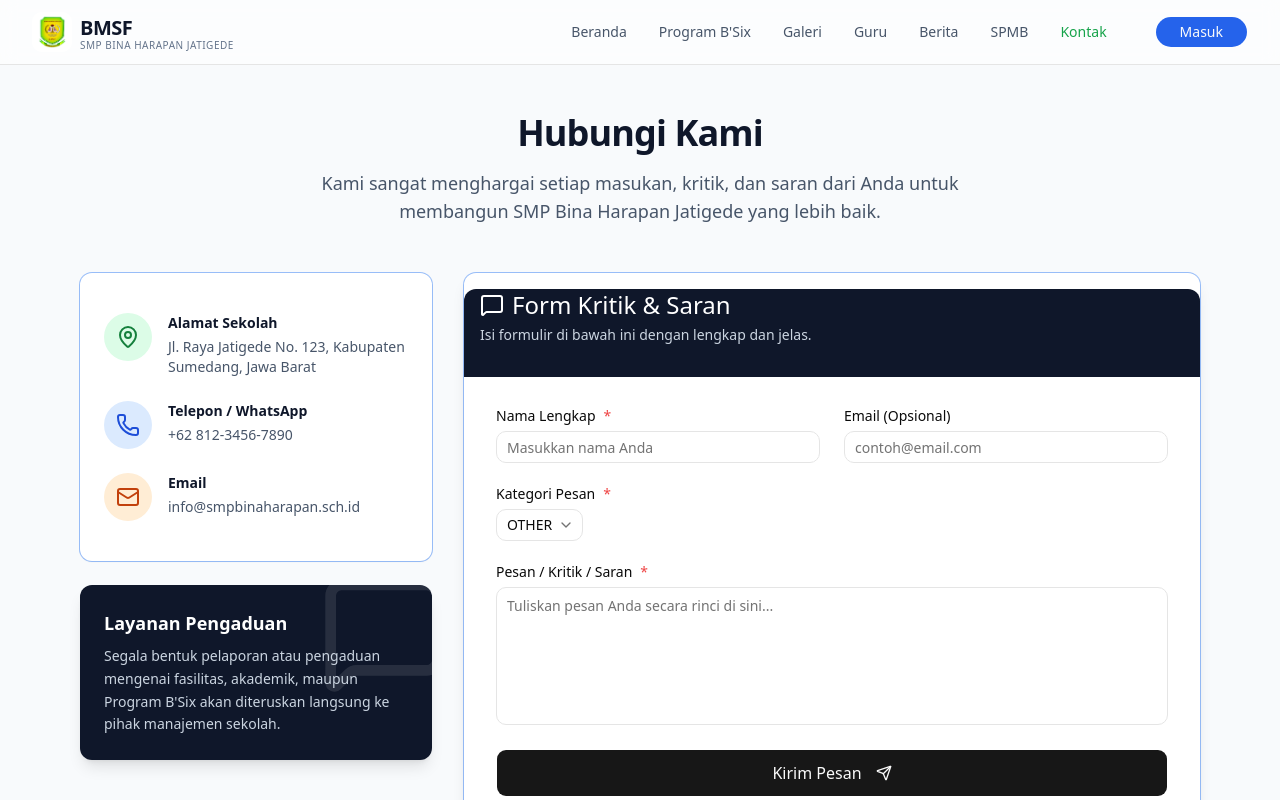
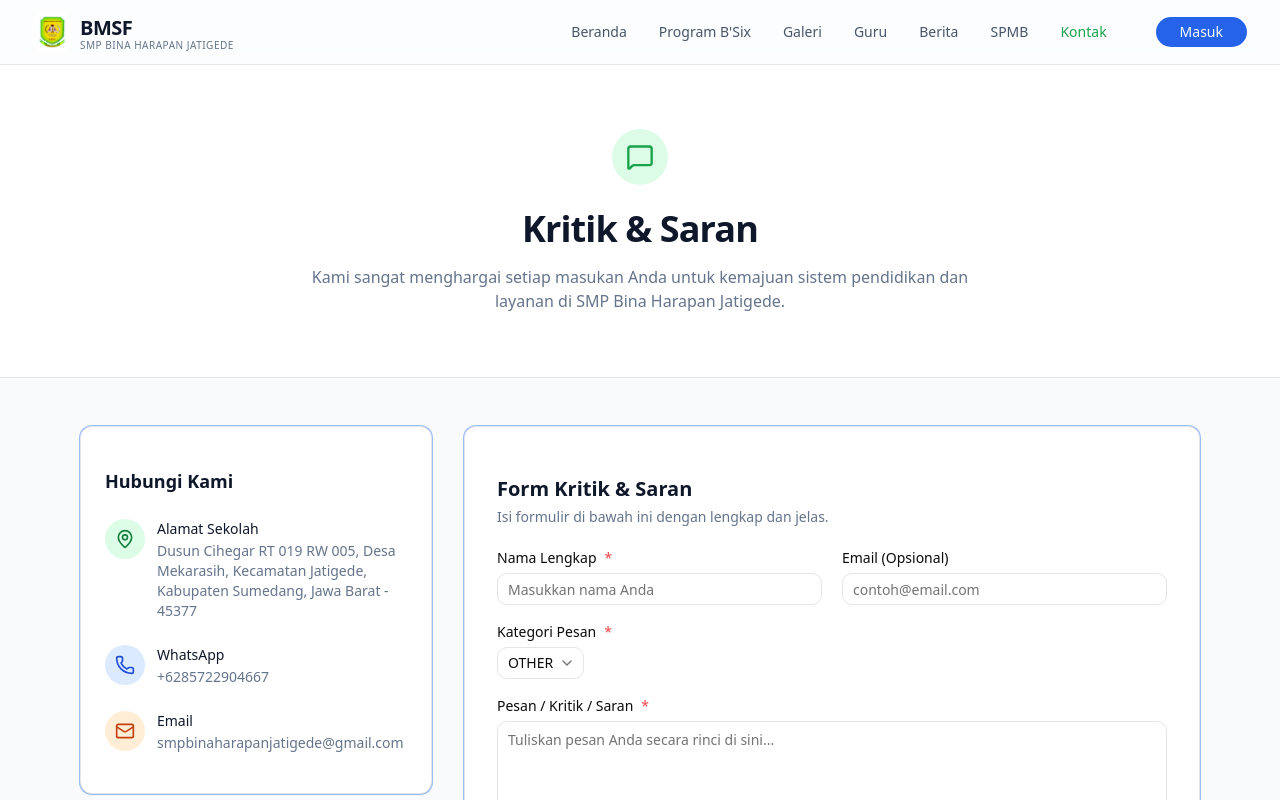
Before and after one commit to ZaidanIg/bsix-project, a Next.js app: page /kontak in a window 1280 px wide. Shown: the top 800 px of the page. Built offline with nearby package versions, Linux system fonts and the light colour scheme.

Commit message:
refactor: merge kritik-saran into kontak page with white design and correct contact info

```diff
--- a/src/app/(public)/kontak/page.jsx
+++ b/src/app/(public)/kontak/page.jsx
@@ -1,7 +1,7 @@
 "use client";
 
 import { useState } from "react";
-import { Card, CardContent, CardDescription, CardHeader, CardTitle } from "@/components/ui/card";
+import { Card, CardContent } from "@/components/ui/card";
 import { Input } from "@/components/ui/input";
 import { Label } from "@/components/ui/label";
 import { Textarea } from "@/components/ui/textarea";
@@ -29,9 +29,7 @@ export default function KontakPage() {
     try {
       const res = await fetch("/api/feedback", {
         method: "POST",
-        headers: {
-          "Content-Type": "application/json",
-        },
+        headers: { "Content-Type": "application/json" },
         body: JSON.stringify(data),
       });
 
@@ -39,6 +37,7 @@ export default function KontakPage() {
 
       if (response.success) {
         setIsSuccess(true);
+        e.target.reset();
         toast.success("Pesan Anda berhasil dikirim!");
       } else {
         toast.error(response.error || "Gagal mengirim pesan.");
@@ -51,93 +50,102 @@ export default function KontakPage() {
   };
 
   return (
-    <div className="flex flex-col min-h-screen bg-slate-50 py-12">
-      <div className="container mx-auto px-4 max-w-6xl">
-        <div className="text-center mb-12 space-y-4">
-          <h1 className="text-4xl font-extrabold tracking-tight text-slate-900">Hubungi Kami</h1>
-          <p className="text-lg text-slate-600 max-w-2xl mx-auto">
-            Kami sangat menghargai setiap masukan, kritik, dan saran dari Anda untuk membangun SMP Bina Harapan Jatigede yang lebih baik.
+    <div className="flex flex-col min-h-screen bg-slate-50">
+      {/* Header */}
+      <div className="bg-white border-b py-16 px-4 text-center">
+        <div className="container mx-auto max-w-3xl space-y-4">
+          <div className="inline-flex items-center justify-center w-14 h-14 bg-green-100 rounded-full mb-2">
+            <MessageSquare className="h-7 w-7 text-green-600" />
+          </div>
+          <h1 className="text-3xl md:text-4xl font-extrabold tracking-tight text-slate-900">
+            Kritik & Saran
+          </h1>
+          <p className="text-slate-500 max-w-2xl mx-auto">
+            Kami sangat menghargai setiap masukan Anda untuk kemajuan sistem pendidikan dan layanan di SMP Bina Harapan Jatigede.
           </p>
         </div>
+      </div>
 
+      <div className="container mx-auto px-4 max-w-6xl py-12">
         <div className="grid md:grid-cols-3 gap-8">
           {/* INFO SECTION */}
           <div className="md:col-span-1 space-y-6">
-            <Card className="border-none shadow-sm bg-white">
+            <Card className="border shadow-sm bg-white">
               <CardContent className="p-6 space-y-6">
-                <div className="flex items-start gap-4">
-                  <div className="bg-green-100 p-3 rounded-full text-green-700">
-                    <MapPin className="h-6 w-6" />
+                <h3 className="font-bold text-lg text-slate-900">Hubungi Kami</h3>
+
+                <div className="flex items-start gap-3">
+                  <div className="bg-green-100 p-2.5 rounded-full text-green-700 shrink-0">
+                    <MapPin className="h-5 w-5" />
                   </div>
                   <div>
-                    <h3 className="font-semibold text-slate-900">Alamat Sekolah</h3>
-                    <p className="text-slate-600 text-sm mt-1">Jl. Raya Jatigede No. 123, Kabupaten Sumedang, Jawa Barat</p>
+                    <p className="font-medium text-sm text-slate-900">Alamat Sekolah</p>
+                    <p className="text-slate-500 text-sm mt-0.5">Dusun Cihegar RT 019 RW 005, Desa Mekarasih, Kecamatan Jatigede, Kabupaten Sumedang, Jawa Barat - 45377</p>
                   </div>
                 </div>
 
-                <div className="flex items-start gap-4">
-                  <div className="bg-blue-100 p-3 rounded-full text-blue-700">
-                    <Phone className="h-6 w-6" />
+                <div className="flex items-start gap-3">
+                  <div className="bg-blue-100 p-2.5 rounded-full text-blue-700 shrink-0">
+                    <Phone className="h-5 w-5" />
                   </div>
                   <div>
-                    <h3 className="font-semibold text-slate-900">Telepon / WhatsApp</h3>
-                    <p className="text-slate-600 text-sm mt-1">+62 812-3456-7890</p>
+                    <p className="font-medium text-sm text-slate-900">WhatsApp</p>
+                    <p className="text-slate-500 text-sm mt-0.5">+6285722904667</p>
                   </div>
                 </div>
 
-                <div className="flex items-start gap-4">
-                  <div className="bg-orange-100 p-3 rounded-full text-orange-700">
-                    <Mail className="h-6 w-6" />
+                <div className="flex items-start gap-3">
+                  <div className="bg-orange-100 p-2.5 rounded-full text-orange-700 shrink-0">
+                    <Mail className="h-5 w-5" />
                   </div>
                   <div>
-                    <h3 className="font-semibold text-slate-900">Email</h3>
-                    <p className="text-slate-600 text-sm mt-1">info@smpbinaharapan.sch.id</p>
+                    <p className="font-medium text-sm text-slate-900">Email</p>
+                    <p className="text-slate-500 text-sm mt-0.5">smpbinaharapanjatigede@gmail.com</p>
                   </div>
                 </div>
               </CardContent>
             </Card>
 
-            <div className="bg-slate-900 rounded-xl p-6 text-white shadow-lg overflow-hidden relative">
-              <div className="absolute -right-4 -top-4 opacity-10">
-                <MessageSquare className="h-32 w-32" />
+            <Card className="border shadow-sm bg-white overflow-hidden">
+              <CardContent className="p-6 relative">
+                <div className="absolute -right-4 -top-4 opacity-5">
+                  <MessageSquare className="h-28 w-28 text-green-600" />
                 </div>
-              <h3 className="text-lg font-bold mb-2 relative z-10">Layanan Pengaduan</h3>
-              <p className="text-sm text-slate-300 relative z-10 leading-relaxed">
-                Segala bentuk pelaporan atau pengaduan mengenai fasilitas, akademik, maupun Program B'Six akan diteruskan langsung ke pihak manajemen sekolah.
+                <h3 className="text-base font-bold text-slate-900 mb-2 relative z-10">Layanan Pengaduan</h3>
+                <p className="text-sm text-slate-500 relative z-10 leading-relaxed">
+                  Segala bentuk pelaporan atau pengaduan mengenai fasilitas, akademik, maupun Program B&apos;Six akan diteruskan langsung ke pihak manajemen sekolah.
                 </p>
-            </div>
+              </CardContent>
+            </Card>
           </div>
 
           {/* FORM SECTION */}
           <div className="md:col-span-2">
-            <Card className="border-none shadow-lg">
-              <CardHeader className="bg-slate-900 text-white rounded-t-xl pb-8">
-                <CardTitle className="text-2xl flex items-center gap-2">
-                  <MessageSquare className="h-6 w-6" /> Form Kritik & Saran
-                </CardTitle>
-                <CardDescription className="text-slate-300">
-                  Isi formulir di bawah ini dengan lengkap dan jelas.
-                </CardDescription>
-              </CardHeader>
-              <CardContent className="p-6 sm:p-8 -mt-4 bg-white rounded-xl">
+            <Card className="border shadow-sm bg-white">
+              <CardContent className="p-6 sm:p-8">
                 {isSuccess ? (
-                  <div className="text-center py-16 animate-in zoom-in duration-500">
+                  <div className="text-center py-16">
                     <div className="flex justify-center mb-6">
                       <div className="bg-green-100 p-4 rounded-full">
-                        <CheckCircle className="h-16 w-16 text-green-600" />
+                        <CheckCircle className="h-14 w-14 text-green-600" />
                       </div>
                     </div>
                     <h2 className="text-2xl font-bold text-slate-900 mb-2">Terima Kasih!</h2>
-                    <p className="text-slate-600 max-w-md mx-auto mb-8">
+                    <p className="text-slate-500 max-w-md mx-auto mb-8">
                       Pesan Anda telah berhasil dikirim dan akan segera ditindaklanjuti oleh tim manajemen kami.
                     </p>
-                    <Button onClick={() => setIsSuccess(false)} variant="outline">
+                    <Button onClick={() => setIsSuccess(false)} variant="outline" className="rounded-full px-6">
                       Kirim Pesan Lainnya
                     </Button>
                   </div>
                 ) : (
-                  <form onSubmit={handleSubmit} className="space-y-6">
-                    <div className="grid sm:grid-cols-2 gap-6">
+                  <>
+                    <div className="mb-6">
+                      <h2 className="text-xl font-bold text-slate-900">Form Kritik & Saran</h2>
+                      <p className="text-sm text-slate-500 mt-1">Isi formulir di bawah ini dengan lengkap dan jelas.</p>
+                    </div>
+                    <form onSubmit={handleSubmit} className="space-y-5">
+                      <div className="grid sm:grid-cols-2 gap-5">
                         <div className="space-y-2">
                           <Label htmlFor="name">Nama Lengkap <span className="text-red-500">*</span></Label>
                           <Input id="name" name="name" placeholder="Masukkan nama Anda" required />
@@ -157,7 +165,7 @@ export default function KontakPage() {
                           <SelectContent>
                             <SelectItem value="ACADEMIC">Akademik & Pembelajaran</SelectItem>
                             <SelectItem value="FACILITY">Fasilitas Sekolah</SelectItem>
-                          <SelectItem value="BSIX">Program B'Six</SelectItem>
+                            <SelectItem value="BSIX">Program B&apos;Six</SelectItem>
                             <SelectItem value="OTHER">Lainnya</SelectItem>
                           </SelectContent>
                         </Select>
@@ -175,7 +183,7 @@ export default function KontakPage() {
                         />
                       </div>
 
-                    <Button type="submit" className="w-full h-12 text-base" disabled={isSubmitting}>
+                      <Button type="submit" className="w-full h-12 text-base bg-green-600 hover:bg-green-700" disabled={isSubmitting}>
                         {isSubmitting ? (
                           "Mengirim Pesan..."
                         ) : (
@@ -183,6 +191,7 @@ export default function KontakPage() {
                         )}
                       </Button>
                     </form>
+                  </>
                 )}
               </CardContent>
             </Card>
--- a/src/app/(public)/kritik-saran/page.jsx
+++ /dev/null
@@ -1,203 +0,0 @@
-"use client";
-
-import { useState } from "react";
-import { useForm } from "react-hook-form";
-import { zodResolver } from "@hookform/resolvers/zod";
-import * as z from "zod";
-import toast from "react-hot-toast";
-import { MessageSquare, Send, MapPin, Phone, Mail } from "lucide-react";
-
-import { Button } from "@/components/ui/button";
-import { Input } from "@/components/ui/input";
-import { Textarea } from "@/components/ui/textarea";
-import {
-  Form,
-  FormControl,
-  FormField,
-  FormItem,
-  FormLabel,
-  FormMessage,
-} from "@/components/ui/form";
-import {
-  Select,
-  SelectContent,
-  SelectItem,
-  SelectTrigger,
-  SelectValue,
-} from "@/components/ui/select";
-
-const formSchema = z.object({
-  name: z.string().min(2, "Nama minimal 2 karakter"),
-  email: z.string().email("Format email tidak valid").optional().or(z.literal("")),
-  category: z.enum(["ACADEMIC", "FACILITY", "BSIX", "OTHER"], { required_error: "Pilih kategori feedback" }),
-  message: z.string().min(20, "Pesan minimal 20 karakter"),
-});
-
-export default function KritikSaranPublic() {
-  const [isSubmitting, setIsSubmitting] = useState(false);
-  const [isSuccess, setIsSuccess] = useState(false);
-
-  const form = useForm({
-    resolver: zodResolver(formSchema),
-    defaultValues: {
-      name: "",
-      email: "",
-      category: "",
-      message: "",
-    },
-  });
-
-  const onSubmit = async (values) => {
-    setIsSubmitting(true);
-    try {
-      const res = await fetch("/api/feedback", {
-        method: "POST",
-        headers: { "Content-Type": "application/json" },
-        body: JSON.stringify(values),
-      });
-
-      if (!res.ok) throw new Error("Gagal mengirim feedback");
-
-      setIsSuccess(true);
-      form.reset();
-    } catch (error) {
-      toast.error(error.message);
-    } finally {
-      setIsSubmitting(false);
-    }
-  };
-
-  return (
-    <div className="bg-slate-50 min-h-screen pb-24">
-      <div className="bg-slate-900 text-white py-16 px-4 text-center">
-        <h1 className="text-3xl md:text-4xl font-bold mb-4">Kritik & Saran</h1>
-        <p className="text-slate-300 max-w-2xl mx-auto">
-          Kami sangat menghargai setiap masukan Anda untuk kemajuan sistem pendidikan dan layanan di SMP Bina Harapan Jatigede.
-        </p>
-      </div>
-
-      <div className="container mx-auto px-4 sm:px-6 lg:px-8 mt-12 max-w-5xl">
-        <div className="grid md:grid-cols-3 gap-8">
-
-          {/* Info Kontak */}
-          <div className="md:col-span-1 space-y-6">
-            <div className="bg-white p-6 rounded-2xl shadow-sm border">
-              <h3 className="font-bold text-lg mb-4 text-slate-900">Hubungi Kami</h3>
-              <ul className="space-y-4 text-sm text-slate-600">
-                <li className="flex items-start gap-3">
-                  <MapPin className="h-5 w-5 text-green-600 shrink-0 mt-0.5" />
-                  <span>Jl. Cijeungjing, Kec. Jatigede, Kabupaten Sumedang, Jawa Barat 45377</span>
-                </li>
-                <li className="flex items-center gap-3">
-                  <Phone className="h-5 w-5 text-green-600 shrink-0" />
-                  <span>(0261) 123456</span>
-                </li>
-                <li className="flex items-center gap-3">
-                  <Mail className="h-5 w-5 text-green-600 shrink-0" />
-                  <span>info@bmsf-jatigede.sch.id</span>
-                </li>
-              </ul>
-            </div>
-          </div>
-
-          {/* Form */}
-          <div className="md:col-span-2">
-            <div className="bg-white p-6 md:p-8 rounded-2xl shadow-sm border">
-              {isSuccess ? (
-                <div className="text-center py-12 flex flex-col items-center">
-                  <div className="w-16 h-16 bg-green-100 text-green-600 rounded-full flex items-center justify-center mb-4">
-                    <MessageSquare className="h-8 w-8" />
-                  </div>
-                  <h3 className="text-2xl font-bold text-slate-900 mb-2">Terima Kasih!</h3>
-                  <p className="text-slate-600 max-w-md mx-auto mb-6">
-                    Aspirasi dan masukan Anda telah kami terima dan akan segera ditindaklanjuti oleh pihak sekolah.
-                  </p>
-                  <Button onClick={() => setIsSuccess(false)} variant="outline">Kirim Pesan Lainnya</Button>
-                </div>
-              ) : (
-                <Form {...form}>
-                  <form onSubmit={form.handleSubmit(onSubmit)} className="space-y-6">
-                    <div className="grid sm:grid-cols-2 gap-6">
-                      <FormField
-                        control={form.control}
-                        name="name"
-                        render={({ field }) => (
-                          <FormItem>
-                            <FormLabel>Nama Lengkap <span className="text-red-500">*</span></FormLabel>
-                            <FormControl>
-                              <Input placeholder="John Doe" {...field} />
-                            </FormControl>
-                            <FormMessage />
-                          </FormItem>
-                        )}
-                      />
-                      <FormField
-                        control={form.control}
-                        name="email"
-                        render={({ field }) => (
-                          <FormItem>
-                            <FormLabel>Email (Opsional)</FormLabel>
-                            <FormControl>
-                              <Input placeholder="john@example.com" type="email" {...field} />
-                            </FormControl>
-                            <FormMessage />
-                          </FormItem>
-                        )}
-                      />
-                    </div>
-
-                    <FormField
-                      control={form.control}
-                      name="category"
-                      render={({ field }) => (
-                        <FormItem>
-                          <FormLabel>Kategori Masukan <span className="text-red-500">*</span></FormLabel>
-                          <Select onValueChange={field.onChange} defaultValue={field.value}>
-                            <FormControl>
-                              <SelectTrigger>
-                                <SelectValue placeholder="Pilih kategori masukan" />
-                              </SelectTrigger>
-                            </FormControl>
-                            <SelectContent>
-                              <SelectItem value="ACADEMIC">Akademik & Pembelajaran</SelectItem>
-                              <SelectItem value="FACILITY">Fasilitas Sekolah</SelectItem>
-                              <SelectItem value="BSIX">Program B'Six</SelectItem>
-                              <SelectItem value="OTHER">Lainnya</SelectItem>
-                            </SelectContent>
-                          </Select>
-                          <FormMessage />
-                        </FormItem>
-                      )}
-                    />
-
-                    <FormField
-                      control={form.control}
-                      name="message"
-                      render={({ field }) => (
-                        <FormItem>
-                          <FormLabel>Pesan Lengkap <span className="text-red-500">*</span></FormLabel>
-                          <FormControl>
-                            <Textarea
-                              placeholder="Tuliskan detail kritik atau saran Anda di sini..."
-                              className="min-h-[150px] resize-y"
-                              {...field}
-                            />
-                          </FormControl>
-                          <FormMessage />
-                        </FormItem>
-                      )}
-                    />
-
-                    <Button type="submit" className="w-full h-12 text-base font-semibold" disabled={isSubmitting}>
-                      {isSubmitting ? "Mengirim..." : <><Send className="mr-2 h-5 w-5" /> Kirim Masukan</>}
-                    </Button>
-                  </form>
-                </Form>
-              )}
-            </div>
-          </div>
-        </div>
-      </div>
-    </div>
-  );
-}
--- a/src/components/layout/Footer.jsx
+++ b/src/components/layout/Footer.jsx
@@ -29,7 +29,7 @@ export function Footer() {
               <li><Link href="/program-bsix" className="hover:text-green-400 transition-colors">Program B'Six</Link></li>
               <li><Link href="/galeri" className="hover:text-green-400 transition-colors">Galeri Portofolio</Link></li>
               <li><Link href="/spmb" className="hover:text-green-400 transition-colors">Informasi SPMB</Link></li>
-              <li><Link href="/kritik-saran" className="hover:text-green-400 transition-colors">Kritik & Saran</Link></li>
+              <li><Link href="/kontak" className="hover:text-green-400 transition-colors">Kritik & Saran</Link></li>
             </ul>
           </div>
 
--- a/src/middleware.js
+++ b/src/middleware.js
@@ -27,7 +27,7 @@ export default withAuth(
     callbacks: {
       authorized: ({ token, req }) => {
         // Allow public routes without token
-        const publicPaths = ['/login', '/program-bsix', '/galeri', '/pendidik', '/berita', '/spmb', '/kritik-saran', '/kontak']
+        const publicPaths = ['/login', '/program-bsix', '/galeri', '/pendidik', '/berita', '/spmb', '/kontak']
         const isPublic = req.nextUrl.pathname === '/' || publicPaths.some(p => req.nextUrl.pathname.startsWith(p))
         if (isPublic) return true
         return !!token
```
Lines whose indentation alone changed are shown as unchanged.
